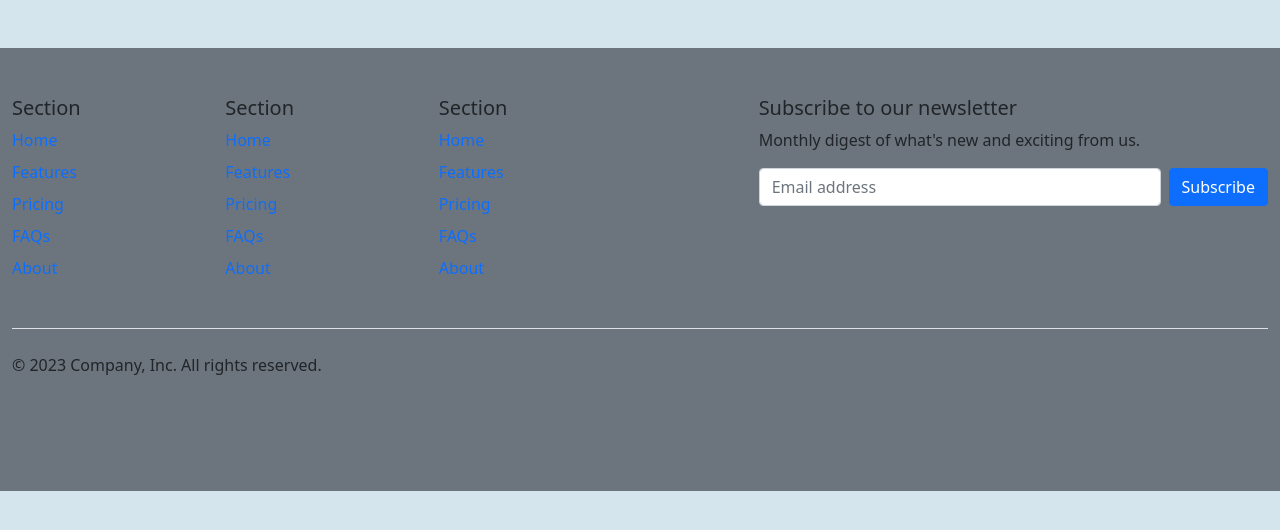
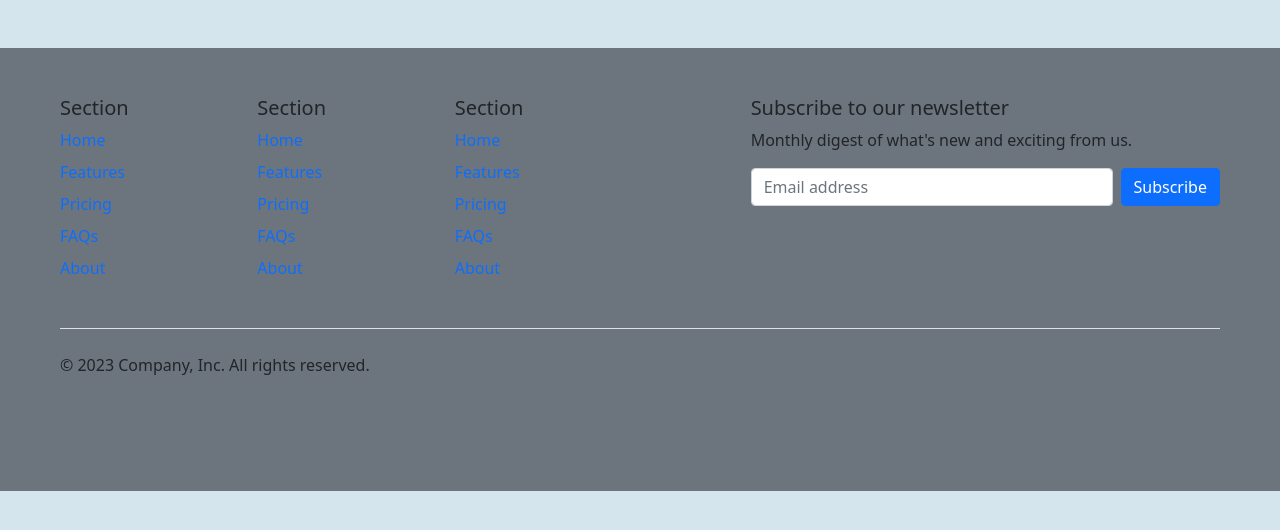
Before and after one commit to mamuzaan/bdparishad, a Django app: page / in a window 1280 px wide. Shown: the part 62-592 px from the top of the page. Run offline with Django 3.2, Linux system fonts and the light colour scheme; data that the repository does not hold is empty.

Commit message:
Added change footer style and resize body card size

```diff
--- a/templates/base.html
+++ b/templates/base.html
@@ -129,7 +129,7 @@
             </div>
         </footer> -->
     <div class="container-fluid bg-secondary">
-        <footer class="py-5">
+        <footer class="py-5 px-5">
             <div class="row">
               <div class="col-6 col-md-2 mb-3">
                 <h5>Section</h5>
--- a/templates/index.html
+++ b/templates/index.html
@@ -7,7 +7,7 @@
             <div class="col-12 mt-5 px-5">
                 <div class="row">
                 {% for post in post_list %}
-                    <div class="col-md-4">
+                    <div class="col-md-3">
                         <div class="card shadow post_card mb-5">
                             <div class="card-body">
                                 <div class="image-container">
```
